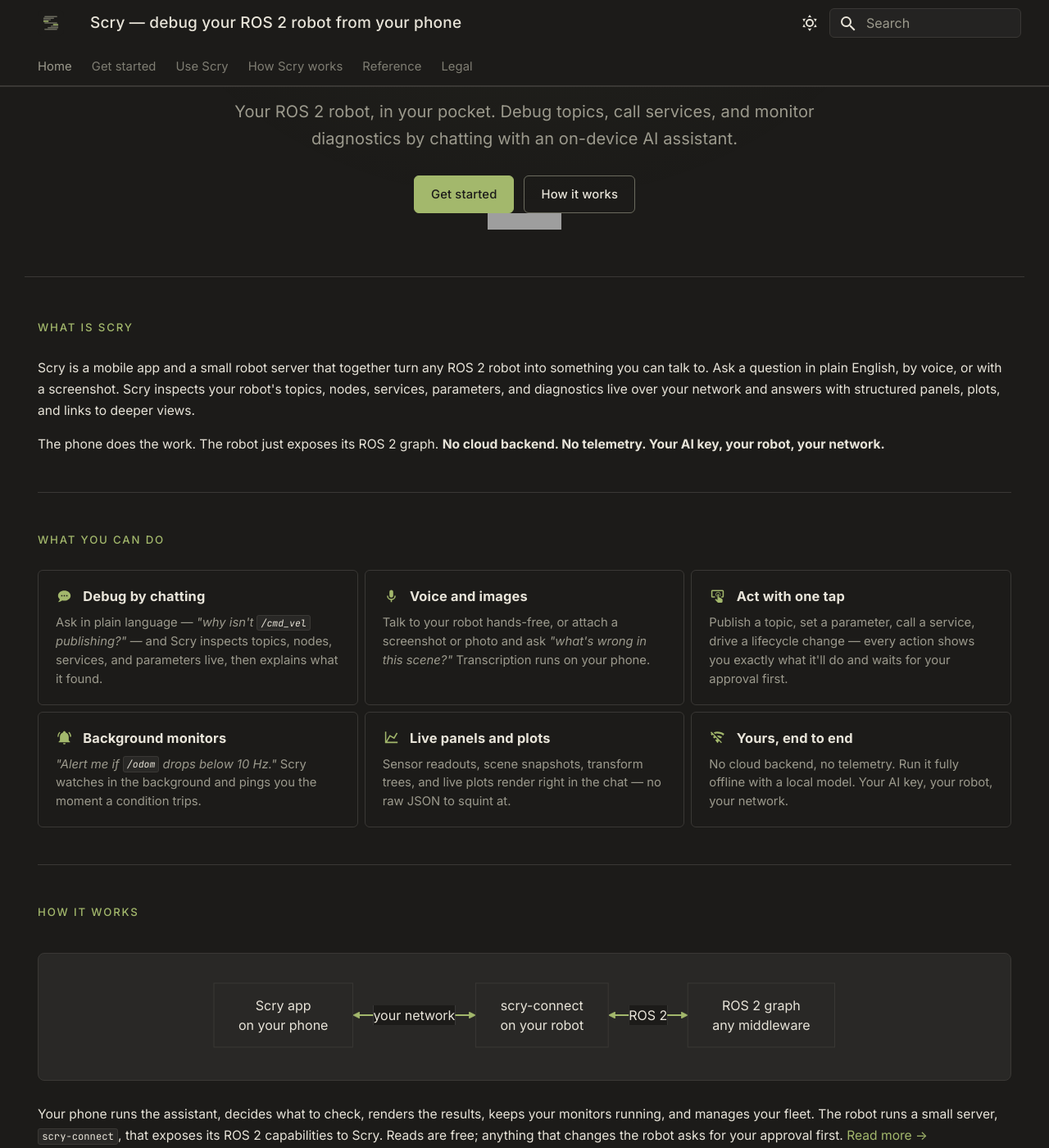
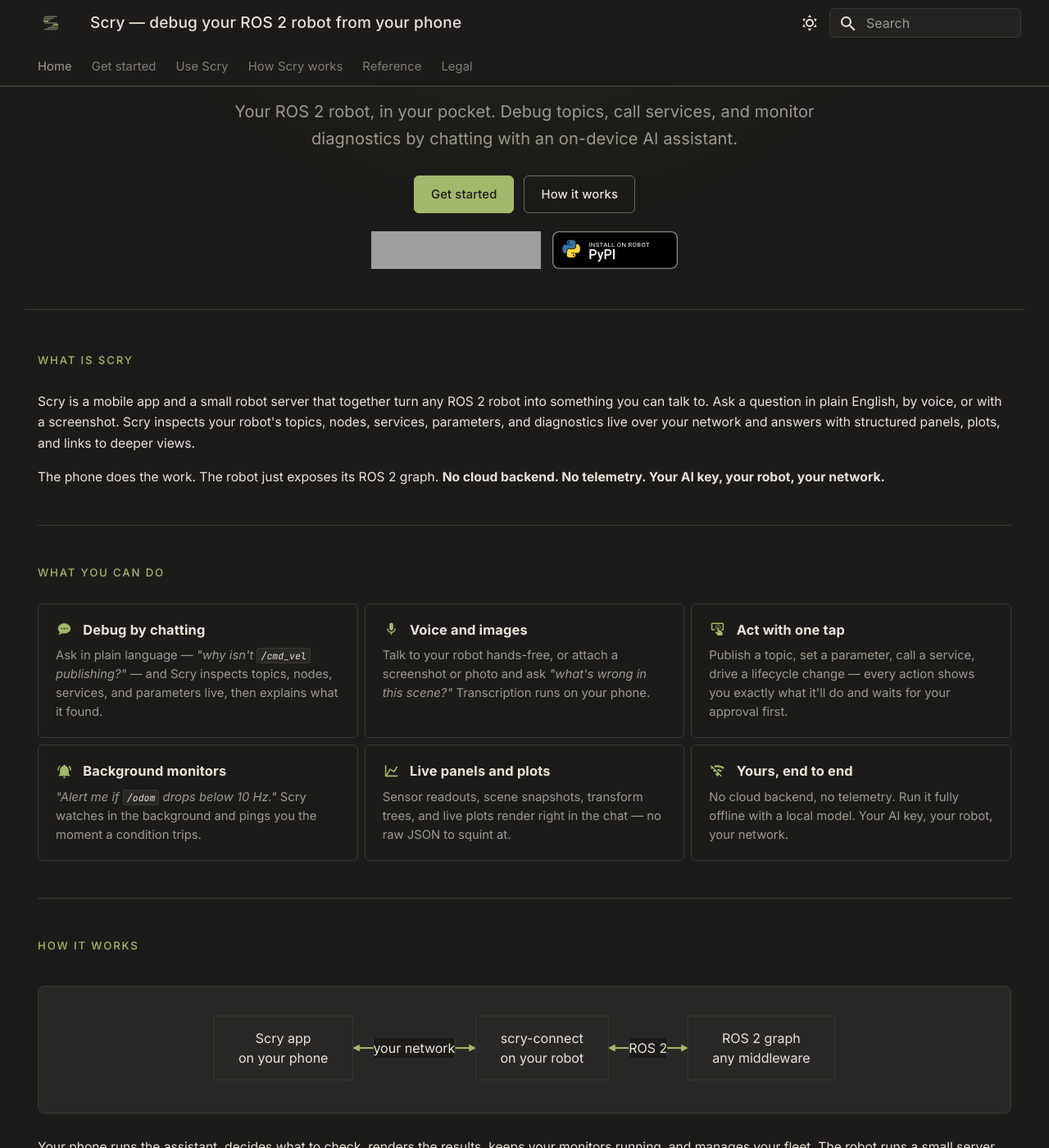
Before and after one commit to phaneron-robotics/scry, an MkDocs documentation site: the page built from docs/index.md, in a window 1280 px wide and 1400 px high, scrolled down 298 px. Shown: the whole window at 82% size. Built offline with MkDocs 1.6.1 and Material for MkDocs 9.7.7, drawn with Linux system fonts in a browser that asks for light colours; grey boxes are pictures that could not be loaded.

Commit message:
docs: add PyPI install badge to hero, shrink the Play badge (#12)
Builds on the Play Store hero badge from #10:

- Adds a matching **PyPI** badge beside it, linking to
<https://pypi.org/project/scry-connect/> ("install on your robot").
- Moves both badges into a `.scry-hero__badges` row sized via CSS
(**46px tall**) so the oversized default Google Play badge now reads as
a small, secondary CTA next to the PyPI badge.
- New self-contained `pypi-badge.svg` asset.

Replaces the stale #11 (which conflicted with #9/#10).

## Test plan
- [x] `mkdocs build --strict` — passes
- [x] Both badges + `pypi-badge.svg` present in built `site/`; old
`height="60"` gone

Merge deploys to GitHub Pages via `deploy.yml`.

```diff
--- a/docs/index.md
+++ b/docs/index.md
@@ -17,8 +17,9 @@
   <a href="get-started/" class="md-button md-button--primary">Get started</a>
   <a href="how-it-works/" class="md-button">How it works</a>
 </div>
-<div class="scry-hero__actions">
-  <a href="https://play.google.com/store/apps/details?id=com.phaneronrobotics.scry"><img src="https://play.google.com/intl/en_us/badges/static/images/badges/en_badge_web_generic.png" alt="Get it on Google Play" height="60"></a>
+<div class="scry-hero__badges">
+  <a class="scry-badge" href="https://play.google.com/store/apps/details?id=com.phaneronrobotics.scry" aria-label="Get the Scry app on Google Play"><img src="https://play.google.com/intl/en_us/badges/static/images/badges/en_badge_web_generic.png" alt="Get it on Google Play"></a>
+  <a class="scry-badge" href="https://pypi.org/project/scry-connect/" aria-label="Install scry-connect on your robot from PyPI"><img src="assets/pypi-badge.svg" alt="Install scry-connect on your robot from PyPI"></a>
 </div>
 </div>
 
--- a/docs/stylesheets/brand.css
+++ b/docs/stylesheets/brand.css
@@ -529,7 +529,39 @@
   justify-content: center;
 }
 
+/* App + robot install badges under the hero buttons. Sized small (the
+   Google Play badge ships large by default) so they read as a secondary
+   CTA, with the PyPI badge matched to the same height beside it. */
+.scry-hero__badges {
+  display: flex;
+  gap: 0.7rem;
+  flex-wrap: wrap;
+  align-items: center;
+  justify-content: center;
+  margin-top: 1.1rem;
+}
+
+.scry-badge {
+  display: inline-flex;
+  border-radius: 9px;
+  transition: transform 0.12s ease, opacity 0.12s ease;
+}
+
+.scry-badge:hover {
+  transform: translateY(-1px);
+  opacity: 0.88;
+}
+
+.scry-badge img {
+  display: block;
+  height: 46px;
+  width: auto;
+}
+
 @media screen and (max-width: 600px) {
+  .scry-badge img {
+    height: 42px;
+  }
   .scry-hero {
     padding: 2.2rem 0.8rem 1.8rem;
   }
```
Also changed, not shown: docs/assets/pypi-badge.svg (added).
